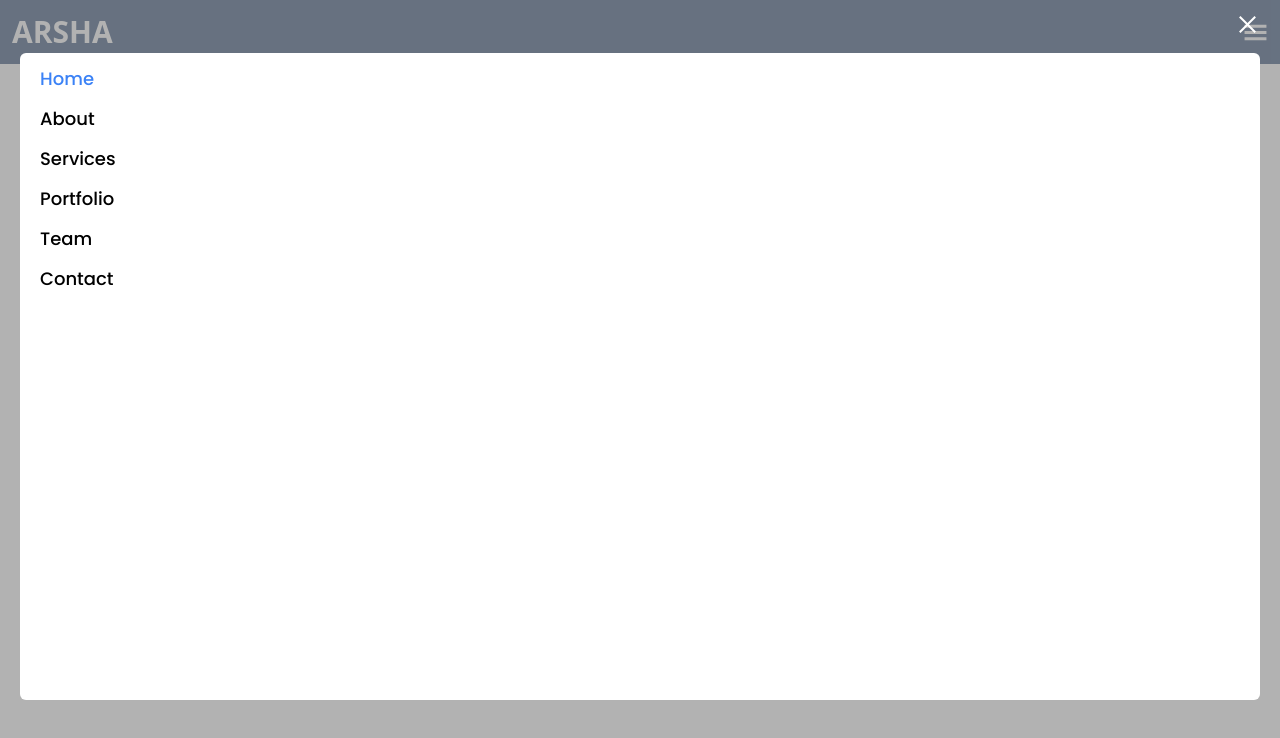
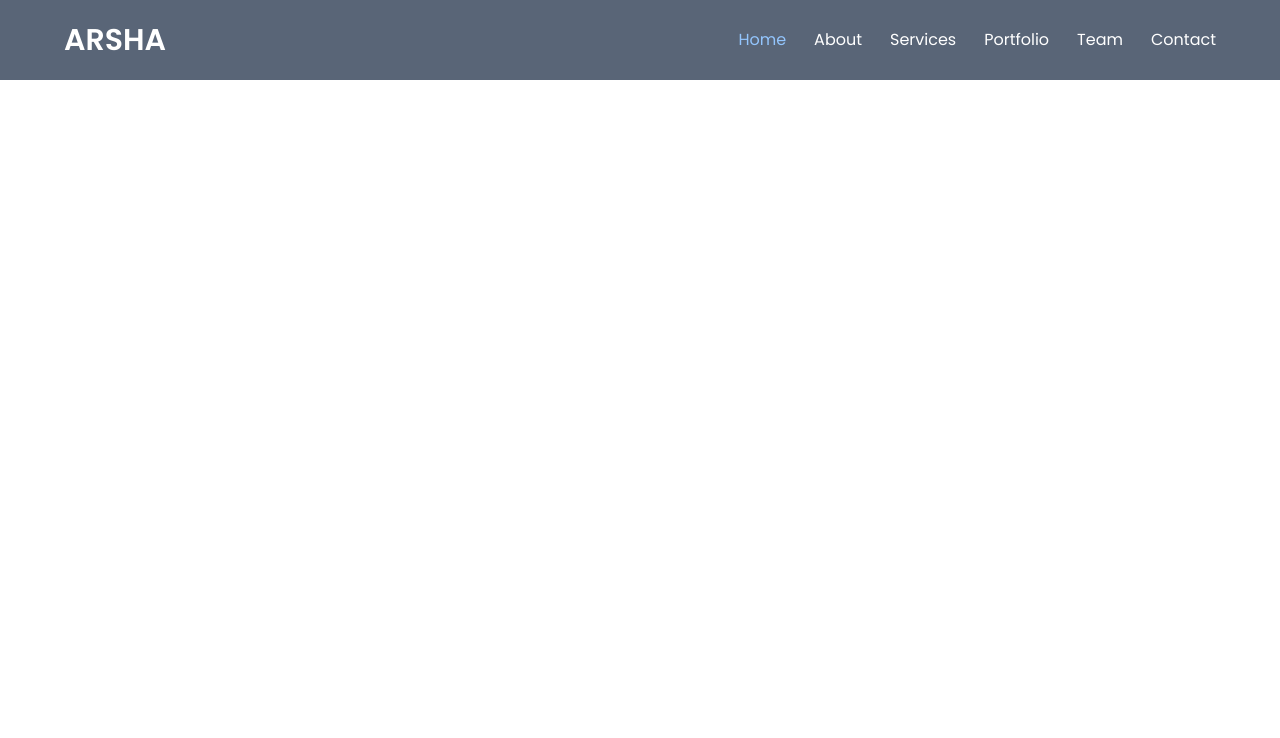
Before and after one commit to PasaKasaCreations/PasaKasaCreations.github.io, a React (Create React App) app: page / in a window 1280 px wide. Shown: the top 738 px of the page. Built offline with nearby package versions, Linux system fonts and the light colour scheme; a web font is replaced by a local one.

Commit message:
add navbar

```diff
--- a/src/App.jsx
+++ b/src/App.jsx
@@ -5,7 +5,7 @@ function App() {
   return (
     <div>
       <Navbar />
-      <ExtendedNavbar />
+      {/* <ExtendedNavbar /> */}
     </div>
   );
 }
--- a/src/components/ExtendedNavbar.jsx
+++ b/src/components/ExtendedNavbar.jsx
@@ -4,7 +4,7 @@ import navList from "../data/navlist";
 
 function ExtendedNavbar() {
   return (
-    <div className="flex flex-col px-5 py-3 fixed top-1/2 -translate-y-1/2 h-screen w-screen gap-4 bg-black bg-opacity-30">
+    <div className="flex flex-col px-5 py-3 fixed top-1/2 -translate-y-1/2 h-screen w-screen gap-4 bg-black bg-opacity-60">
       <div className="cursor-pointer self-end">
         <AiOutlineClose size={25} className="font-extrabold text-white" />
       </div>
@@ -17,7 +17,7 @@ function ExtendedNavbar() {
                 navElement.isActive ? "text-blue-500" : "text-black"
               }`}
             >
-              <a href="http">{navElement.linkName}</a>
+              <a href="#home">{navElement.linkName}</a>
             </div>
           );
         })}
--- a/src/components/Navbar.jsx
+++ b/src/components/Navbar.jsx
@@ -1,16 +1,36 @@
 import React from "react";
 import { GiHamburgerMenu } from "react-icons/gi";
+import navList from "../data/navlist";
 
 function Navbar() {
   return (
-    <div className="flex items-center justify-between w-screen h-16 bg-slate-400 px-3">
-      <div className="text-white">
-        <h1 className="font-semibold text-3xl">ARSHA</h1>
+    <div className="flex items-center justify-between w-screen h-20 bg-slate-600 bg-opacity-90 px-16">
+      <div>
+        <h1 className="font-semibold text-3xl text-white font-Poppins">
+          ARSHA
+        </h1>
       </div>
 
-      <div className="cursor-pointer">
+      <div>
+        <div className="flex gap-7 text-md font-Poppins">
+          {navList.map((navElement) => {
+            return (
+              <div
+                key={navElement.id}
+                className={`cursor-pointer ${
+                  navElement.isActive ? "text-blue-300" : "text-white"
+                }`}
+              >
+                <a href="#home">{navElement.linkName}</a>
+              </div>
+            );
+          })}
+        </div>
+      </div>
+
+      {/* <div className="cursor-pointer">
         <GiHamburgerMenu size={25} className="text-white" />
-      </div>
+      </div> */}
     </div>
   );
 }
--- a/src/data/navlist.js
+++ b/src/data/navlist.js
@@ -3,31 +3,37 @@ const navList = [
     id: 1,
     linkName: "Home",
     isActive: true,
+    linkAddress: "home",
   },
   {
     id: 2,
     linkName: "About",
     isActive: false,
+    linkAddress: "about",
   },
   {
     id: 3,
     linkName: "Services",
     isActive: false,
+    linkAddress: "services",
   },
   {
     id: 4,
     linkName: "Portfolio",
     isActive: false,
+    linkAddress: "protfolio",
   },
   {
     id: 5,
     linkName: "Team",
     isActive: false,
+    linkAddress: "team",
   },
   {
     id: 6,
     linkName: "Contact",
     isActive: false,
+    linkAddress: "contact",
   },
 ];
 
```
